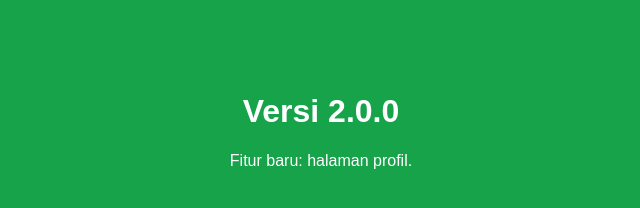
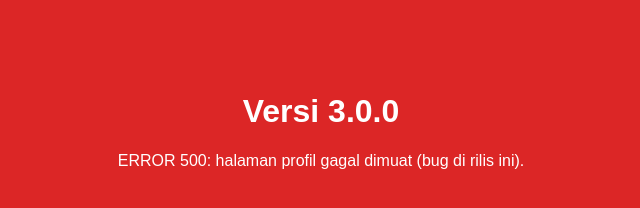
Before and after one commit to Zeraphys57/demo-rollback-cicd, a plain HTML site: page site/index.html in a window 1280 px wide. Shown: the whole page, without its empty margins (319-959 px from the left). Drawn offline with Linux system fonts and the light colour scheme.

Commit message:
Release v3.0.0

```diff
--- a/site/index.html
+++ b/site/index.html
@@ -5,11 +5,11 @@
   <meta name="viewport" content="width=device-width, initial-scale=1">
   <title>Demo Rollback CI/CD</title>
   <style>
-    body { font-family: sans-serif; text-align: center; padding: 4rem 1rem; color: #fff; background: #16a34a; }
+    body { font-family: sans-serif; text-align: center; padding: 4rem 1rem; color: #fff; background: #dc2626; }
   </style>
 </head>
 <body>
-  <h1>Versi 2.0.0</h1>
-  <p>Fitur baru: halaman profil.</p>
+  <h1>Versi 3.0.0</h1>
+  <p>ERROR 500: halaman profil gagal dimuat (bug di rilis ini).</p>
 </body>
 </html>
```
